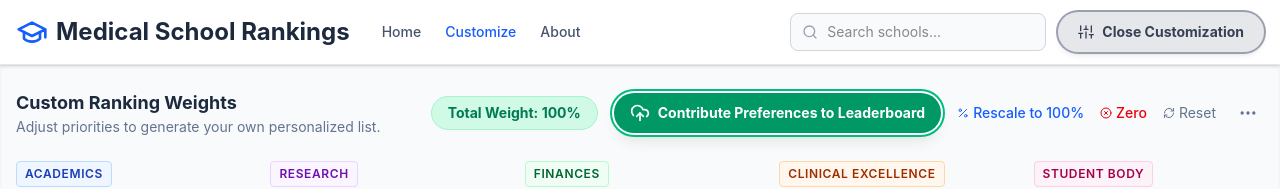
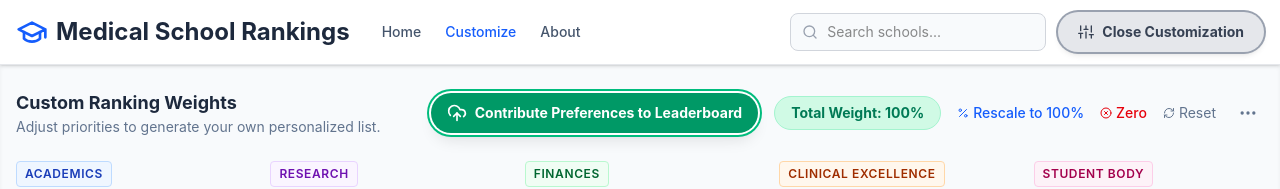
Before and after one commit to kaydikat/medical-school-rankings, a Next.js app: page /calculate in a window 1280 px wide. Both pictures are taken after a click on the button "Customize Rankings". Shown: the top 189 px of the page. Built offline with nearby package versions, Linux system fonts and the light colour scheme; no server answers.

Commit message:
change customization page button order

```diff
--- a/src/app/calculate/page.tsx
+++ b/src/app/calculate/page.tsx
@@ -319,10 +319,6 @@ function CalculateContent() {
                                 <p className="text-sm text-slate-500">Adjust priorities to generate your own personalized list.</p>
                             </div>
                             <div className="flex items-center gap-4 flex-wrap">
-                                <div className={`text-sm font-bold px-4 py-1.5 rounded-full border ${totalWeight === 100 ? 'bg-emerald-100 text-emerald-700 border-emerald-200' : 'bg-amber-100 text-amber-700 border-amber-200'}`}>
-                                    Total Weight: {totalWeight}%
-                                </div>
-
                                 <button
                                     onClick={() => setIsSubmitModalOpen(true)}
                                     className="text-sm text-white bg-emerald-600 hover:bg-emerald-700 px-4 py-2.5 rounded-full flex items-center gap-2 font-bold shadow-lg transition-all transform hover:scale-105 ring-2 ring-emerald-500 ring-offset-2"
@@ -330,6 +326,10 @@ function CalculateContent() {
                                     <UploadCloud className="w-5 h-5" />
                                     <span>Contribute Preferences to Leaderboard</span>
                                 </button>
+
+                                <div className={`text-sm font-bold px-4 py-1.5 rounded-full border ${totalWeight === 100 ? 'bg-emerald-100 text-emerald-700 border-emerald-200' : 'bg-amber-100 text-amber-700 border-amber-200'}`}>
+                                    Total Weight: {totalWeight}%
+                                </div>
 
                                 <div className="hidden md:flex items-center gap-4">
                                     <button onClick={handleRescale} className="text-sm text-blue-600 hover:text-blue-800 flex items-center gap-1 font-medium">
```
